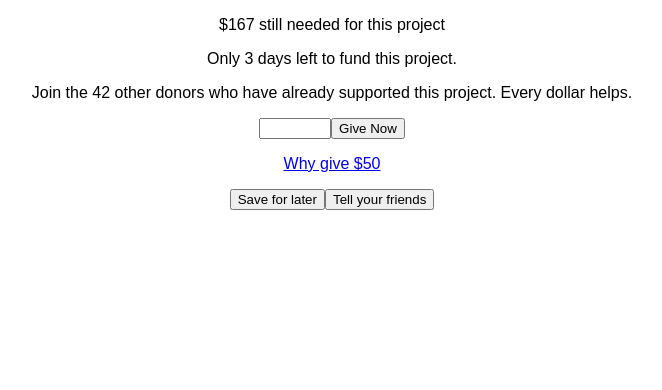
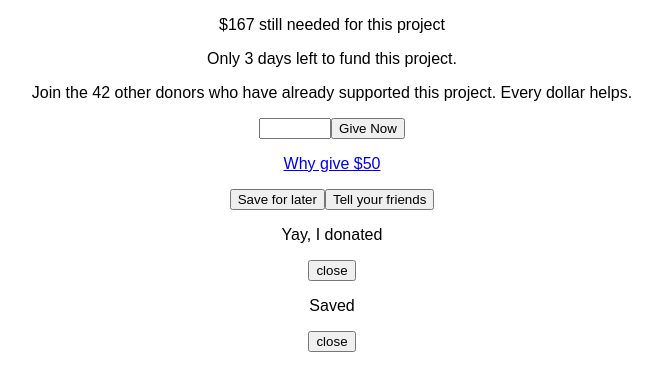
Before and after one commit to davidyearwood/loktra-challenge, a React (Create React App) app: page / in a window 1280 px wide. Shown: the top 390 px of the page, without its empty margins (308-970 px from the left). Built offline with nearby package versions, Linux system fonts and the light colour scheme.

Commit message:
Add Event Listeners to work with dialog box

```diff
--- a/src/App.js
+++ b/src/App.js
@@ -4,6 +4,7 @@ import './App.css';
 import Button from './Button';
 import SpeechBubble from './SpeechBubble';
 import DonationContainer from './DonationContainer';
+import DialogBox from './DialogBox';
 
 
 class App extends Component {
@@ -11,10 +12,16 @@ class App extends Component {
     super(props);
     this.state = {
       donationAmount: 0,
-      progress: 0
+      progress: 0,
+      isSaved: false,
+      isShared: false
     };
 
+    this.save = this.save.bind(this);
     this.donate = this.donate.bind(this);
+    this.closeSaveBox = this.closeSaveBox.bind(this);
+    this.closeSharedBox = this.closeSharedBox.bind(this);
+    this.shareOnSocialMedia = this.shareOnSocialMedia.bind(this);
     this.updateDonationAmount = this.updateDonationAmount.bind(this);
   }
 
@@ -38,6 +45,35 @@ class App extends Component {
       'progress': this.state.progress + x
     });
   }
+
+  save(e) {
+    e.preventDefault();
+
+    this.setState({
+      isSaved: true
+    });
+  }
+
+  shareOnSocialMedia(e) {
+    e.preventDefault();
+
+    this.setState({
+      isShared: true
+    });
+  }
+  closeSaveBox(e) {
+    e.preventDefault();
+    this.setState({
+      isSaved: false
+    });
+  }
+
+  closeSharedBox(e) {
+    e.preventDefault();
+    this.setState({
+      isShared: false
+    });
+  }
   render() {
     return (
       <div className="App">
@@ -51,9 +87,17 @@ class App extends Component {
           width={this.state.progress}
           />
         <div className="btn-container">
-          <Button innerText="Save for later"/>
-          <Button innerText="Tell your friends"/>
+          <Button innerText="Save for later" onClick={this.save}/>
+          <Button innerText="Tell your friends" onClick={this.shareOnSocialMedia}/>
         </div>
+
+        <DialogBox classNameContainer={!this.state.isShared ? 'dialog-box dialog-box--hidden' : 'dialog-box'} onClick={this.closeSharedBox}>
+          <p>Yay, I donated</p>
+        </DialogBox>
+
+        <DialogBox classNameContainer={!this.state.isSaved ? 'dialog-box dialog-box--hidden' : 'dialog-box'} onClick={this.closeSaveBox} >
+          <p>Saved</p>
+        </DialogBox>
       </div>
     );
   }
```
